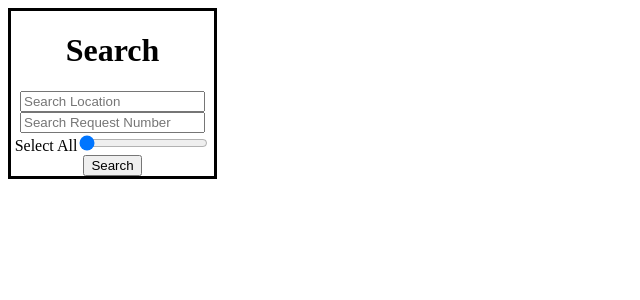
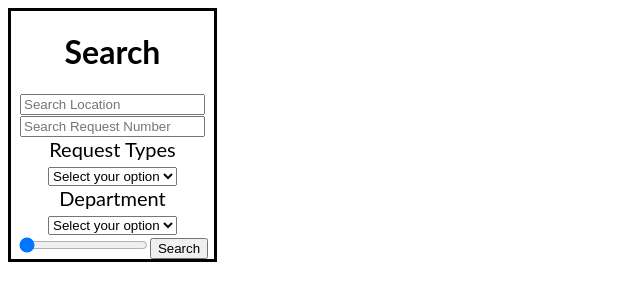
Before and after one commit to UTDallasEPICS/City-of-Dallas-311-Dashboard, a Next.js app: page / in a window 1280 px wide. Shown: the top 300 px of the page, without its empty margins (0-640 px from the left). Built offline with nearby package versions, Linux system fonts and the light colour scheme.

Commit message:
new filter menu prototype

```diff
--- a/components/Filter.tsx
+++ b/components/Filter.tsx
@@ -1,23 +1,56 @@
 import React, { Component } from 'react';
-import styles from './Dropdown.module.css';
 import { SeacrhLocationBox, SearchRequestNumberBox } from './SearchBox';
+import "./DropDownCases"
 
 export interface FilterProps { }
-export interface FilterState { }
+
+export interface FilterState {
+    toSend: {
+        requestNum: string,
+        address: string,
+        cause: string,
+        cordinate: {
+            lat: number,
+            lon: number
+        }
+    }[],
+    searchLocation: string,
+    searchRequestNumber: string,
+    departmentSearch: string,
+    districtSearch: string,
+    requestType: string
+}
 
 
 
 
-class Filter extends React.Component<FilterProps, FilterState> {
+class Filter extends Component<FilterProps, FilterState> {
     constructor(props: FilterProps) {
         super(props);
+        this.state = {
+            toSend: [],
+            searchLocation: '',
+            searchRequestNumber: '',
+            departmentSearch: "",
+            districtSearch: "",
+            requestType: ""
+        }
     }
 
-    handleLocationInput() {
-    }
+    handleLocationInput = (e: any) => {
+        console.log(e.target.value);
+        this.setState({ searchLocation: e.target.value });
+    };
 
-    handleRequestNumberInput() {
-    }
+    handleRequestNumberInput = (e: any) => {
+        console.log(e.target.value);
+        this.setState({ searchRequestNumber: e.target.value });
+    };
+
+    handleDistrict = () => {
+        console.log();
+    };
+
 
     search() {
 
@@ -25,13 +58,29 @@ class Filter extends React.Component<FilterProps, FilterState> {
 
     render() {
         return (
-            <div style={{ width: 203, border: 'solid', textAlign: 'center' }}>
+            <div style={{ width: 203, border: 'solid', textAlign: 'center', fontFamily: 'Lato' }}>
                 <h1>Search</h1>
                 <SeacrhLocationBox handleInput={this.handleLocationInput} />
                 <SearchRequestNumberBox handleInput={this.handleRequestNumberInput} />
-
-                <label>Select All</label>
-
+                <div style={{ fontSize: "20px" }}>
+                    <label>Request Types </label>
+                    <select name="reqTypes" id="reqTypes">
+                        <option value="" disabled selected>Select your option</option>
+                        <option value="all">All</option>
+                        <option value="water">Water</option>
+                        <option value="earth">Earth</option>
+                        <option value="fire">Fire</option>
+                        <option value="air">Air</option>
+                    </select>
+                </div>
+                <div style={{ fontSize: "20px" }}>
+                    <label>Department </label>
+                    <select name="depTypes" id="depTypes" className="select-css">
+                        <option value="" disabled selected>Select your option</option>
+                        <option></option>
+                        <option></option>
+                    </select>
+                </div>
                 <input type='range' id="districtSlider" min="0" max="14" step="1" defaultValue="0" />
                 <button type="button" onClick={this.search}>Search</button>
             </div>
--- a/pages/index.tsx
+++ b/pages/index.tsx
@@ -1,4 +1,5 @@
 import Filter from "../components/Filter";
+import FilterMenu from "../components/FilterMenu";
 import React, { Component } from 'react';
 
 class index extends Component {
```
